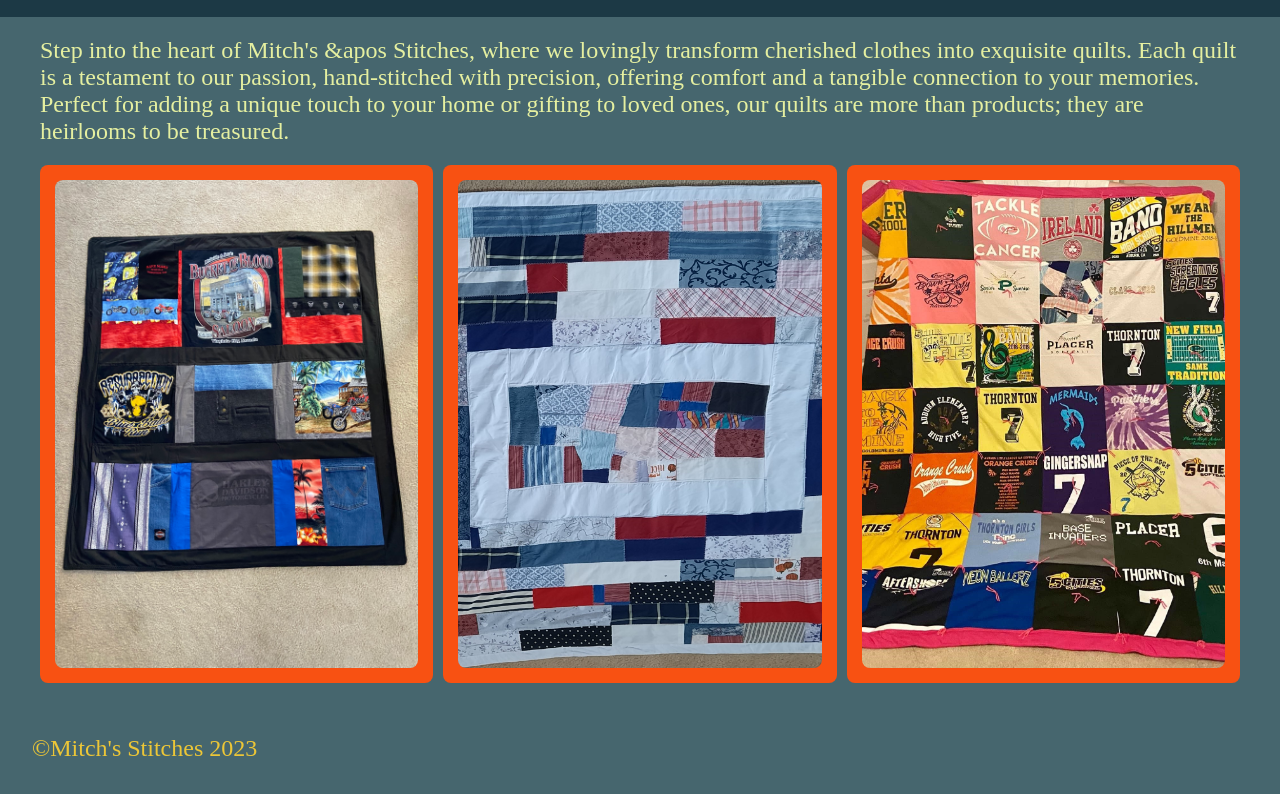
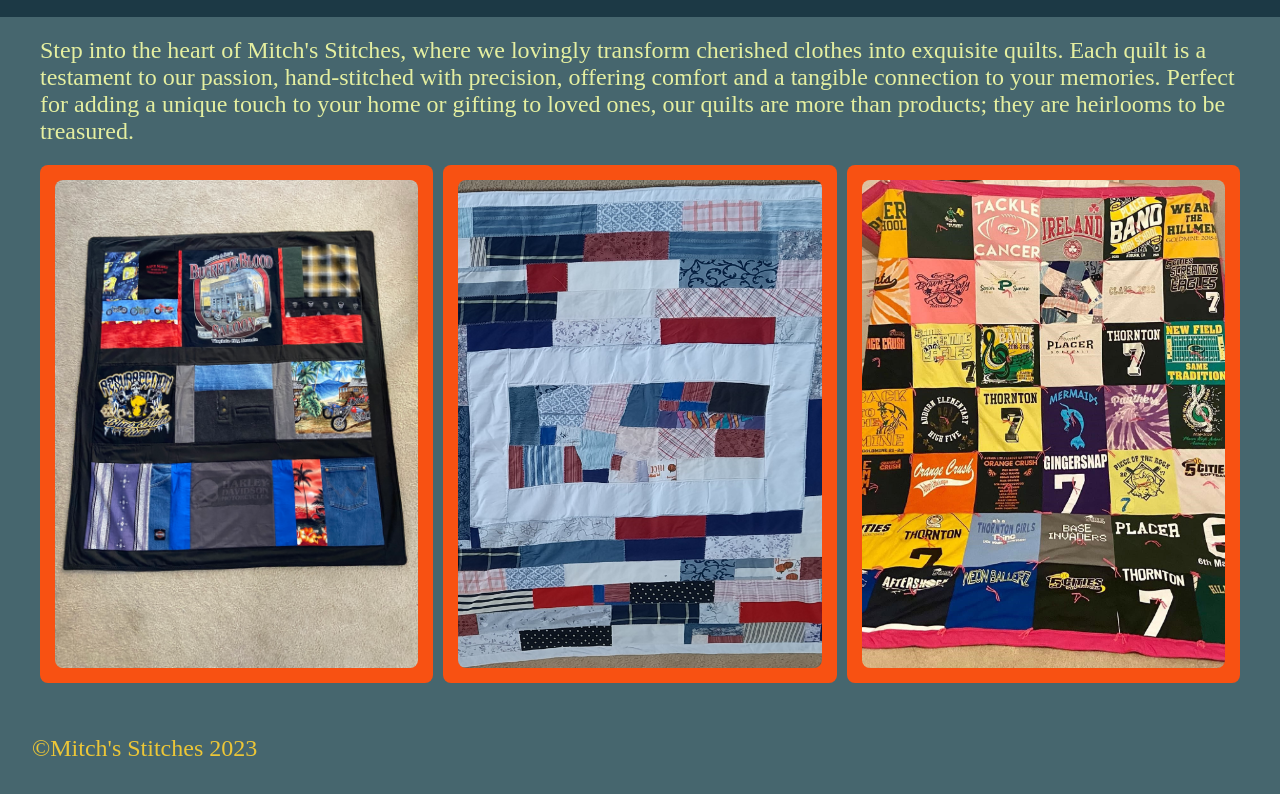
Before and after one commit to JJ-Thornton/formom, a plain HTML site: page index.html in a window 1280 px wide. Shown: the part 78-872 px from the top of the page. Drawn offline with nearby package versions, Linux system fonts and the light colour scheme; a web font is replaced by a local one.

Commit message:
small changes

```diff
--- a/index.html
+++ b/index.html
@@ -35,12 +35,12 @@
     <div class="mainBody">
       <div id="section1" class="description">
         <p class="descripBio">
-          Step into the heart of Mitch's &apos Stitches, where we lovingly
-          transform cherished clothes into exquisite quilts. Each quilt is a
-          testament to our passion, hand-stitched with precision, offering
-          comfort and a tangible connection to your memories. Perfect for adding
-          a unique touch to your home or gifting to loved ones, our quilts are
-          more than products; they are heirlooms to be treasured.
+          Step into the heart of Mitch's Stitches, where we lovingly transform
+          cherished clothes into exquisite quilts. Each quilt is a testament to
+          our passion, hand-stitched with precision, offering comfort and a
+          tangible connection to your memories. Perfect for adding a unique
+          touch to your home or gifting to loved ones, our quilts are more than
+          products; they are heirlooms to be treasured.
         </p>
       </div>
 
```
Also changed, not shown: 1 other file.
